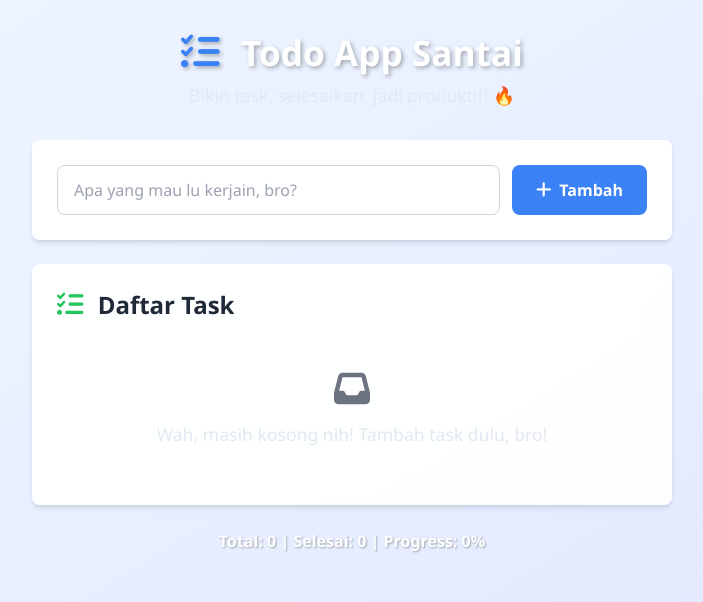
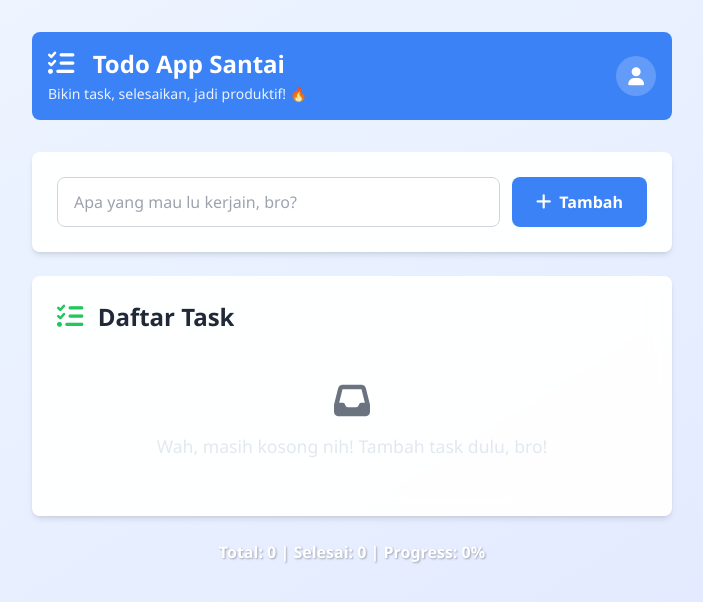
Before and after one commit to Zhahanas/Todo-App, a plain HTML site: page index.html in a window 1280 px wide. Shown: the whole page, without its empty margins (288-991 px from the left). Drawn offline with nearby package versions, Linux system fonts and the light colour scheme.

Commit message:
Add files via upload

```diff
--- a/index.html
+++ b/index.html
@@ -17,13 +17,20 @@
 </head>
 <body class="bg-gradient-to-br from-blue-50 to-indigo-100 min-h-screen">
     <div class="container mx-auto px-4 py-8 max-w-2xl">
-        <!-- Header -->
-        <div class="text-center mb-8">
-            <h1 class="text-4xl font-bold text-gray-800 mb-2">
-                <i class="fas fa-tasks text-blue-500 mr-3"></i>
-                Todo App Santai
-            </h1>
-            <p class="text-gray-600">Bikin task, selesaikan, jadi produktif! 🔥</p>
+        <!-- Header (Dimodifikasi) -->
+        <div class="bg-blue-500 text-white p-4 rounded-lg mb-8 flex justify-between items-center">
+            <div>
+                <h1 class="text-2xl font-bold mb-1">
+                    <i class="fas fa-tasks mr-3"></i>
+                    Todo App Santai
+                </h1>
+                <p class="text-sm opacity-90">Bikin task, selesaikan, jadi produktif! 🔥</p>
+            </div>
+            <div id="accountSection" class="relative">
+                <button class="flex items-center justify-center w-10 h-10 bg-white/20 rounded-full hover:bg-white/30 transition duration-200">
+                    <i class="fas fa-user text-white text-lg"></i>
+                </button>
+            </div>
         </div>
 
         <!-- Input Form -->
@@ -68,6 +75,7 @@
         </div>
     </div>
 
+
     <script src="script.js"></script> <!-- Link ke file JavaScript -->
 </body>
 </html>
```
Also changed, not shown: script.js (line endings or trailing spaces).
